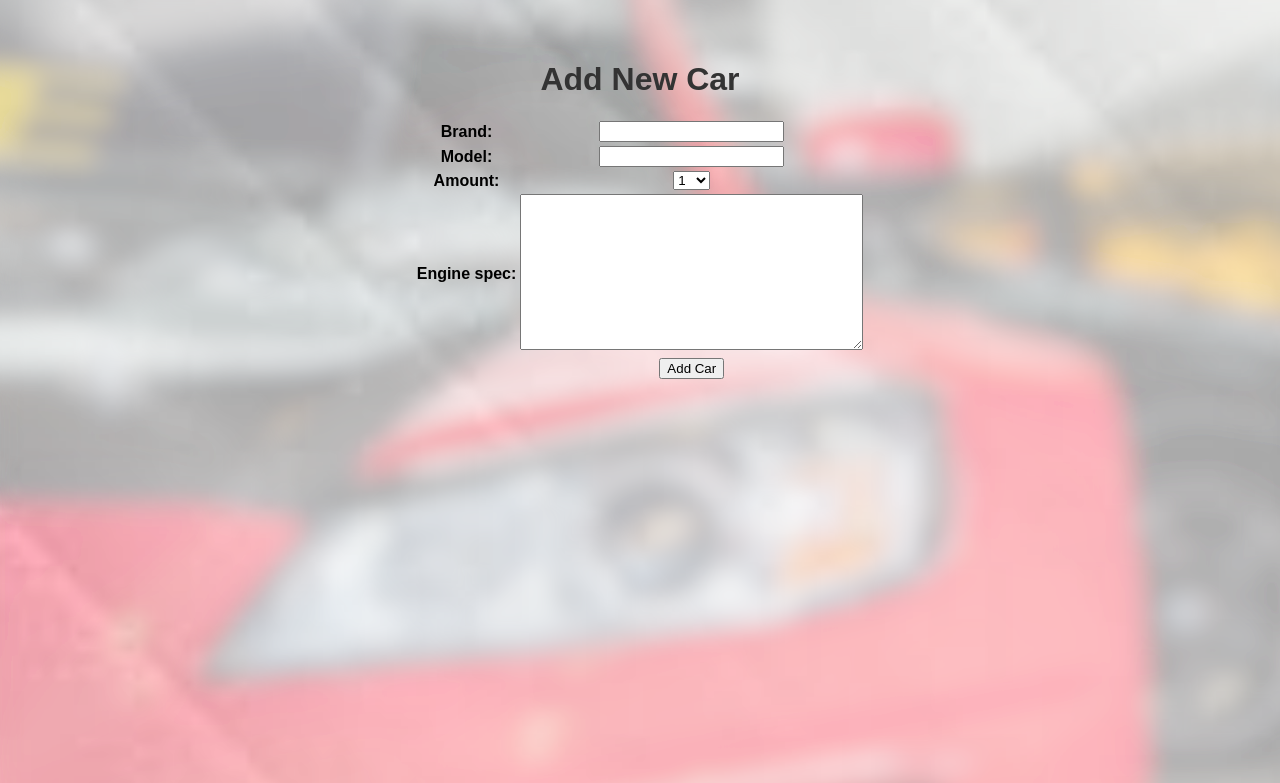
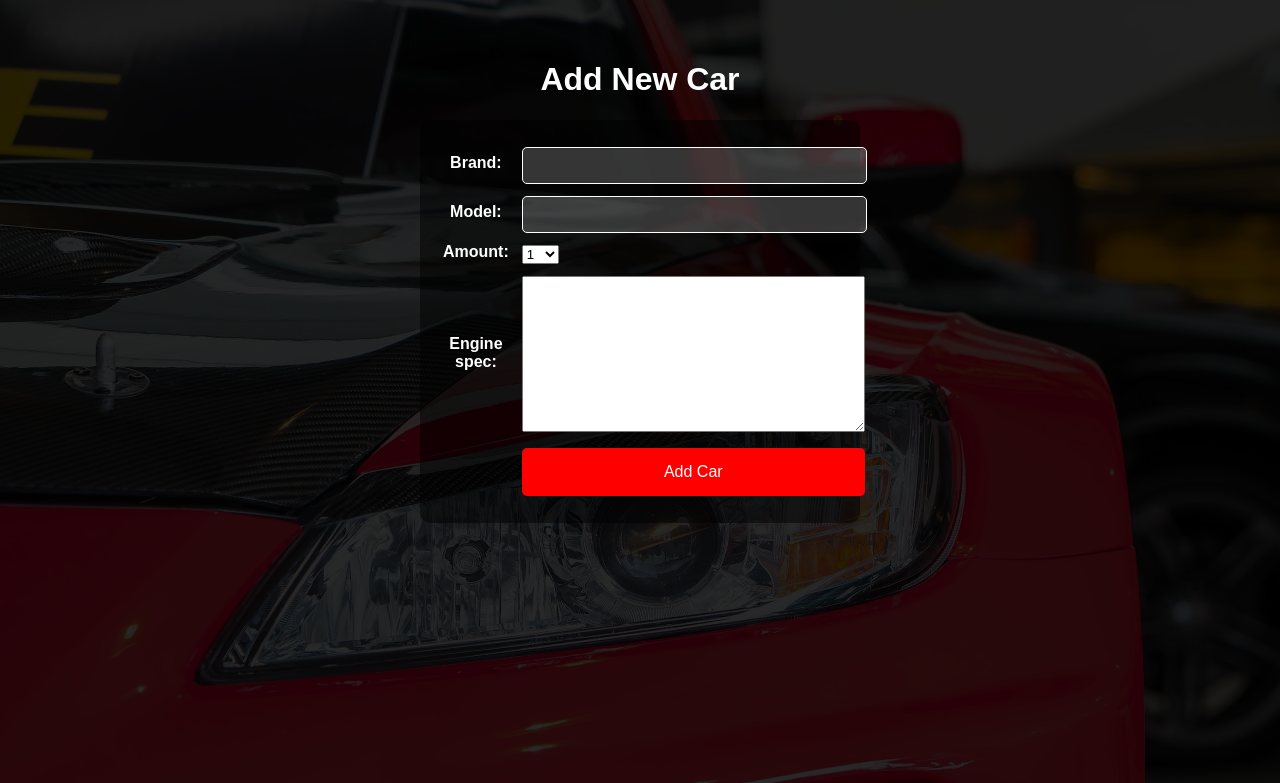
Before and after one commit to andhikarayhan/GarasiGokil, a Django app: page /create-item in a window 1280 px wide. Shown: the top 783 px of the page. Run offline with Django 4.2, Linux system fonts and the light colour scheme.

Commit message:
Modifikasi style dari website

```diff
--- a/appmain/templates/create_item.html
+++ b/appmain/templates/create_item.html
@@ -4,26 +4,71 @@
 {% load static %}
     <title>Fastrack - Add New Car</title>
     <style>
+        /* Replace this block with the updated CSS */
+        form {
+            max-width: 400px;
+            margin: 0 auto;
+            padding: 20px;
+            border-radius: 10px;
+            background-color: rgba(0, 0, 0, 0.5);
+        }
+
+        form table {
+            width: 100%;
+        }
+
+        form table tr {
+            padding: 10px 0;
+        }
+
+        form table td {
+            padding: 5px 10px;
+            text-align: left;
+        }
+
+        form table th label {
+            color: #fff;
+            display: block;
+            margin-bottom: 5px;
+        }
+
+        form table td input[type="text"],
+        form table td input[type="number"] {
+            width: calc(100% - 20px);
+            padding: 10px;
+            border-radius: 5px;
+            border: 1px solid #fff;
+            background-color: rgba(255, 255, 255, 0.2);
+            color: #fff;
+        }
+
+        form table td input[type="submit"] {
+            width: 100%;
+            padding: 15px;
+            border-radius: 5px;
+            border: none;
+            background-color: red;
+            color: #fff;
+            cursor: pointer;
+            font-size: 16px;
+        }
+
+        form table td input[type="submit"]:hover {
+            background-color: #005bb5;
+        }
+
         body {
             font-family: Agrandir, sans-serif;
             background-color: #f0f0f0;
-            background-image: url('{% static "formbg.png" %}');
+            background-image: url('{% static "formdark.png" %}');
             margin: 20px;
             padding: 20px;
             text-align: center;
         }
 
-        h1 {
-            color: #333;
-            text-align: center;
-            margin-bottom: 20px;
+        h1{
+            color: #fff;
         }
-
-        table {
-            margin: 0 auto;
-        }
-
-
     </style>
 {% endblock meta %}
 
--- a/appmain/views.py
+++ b/appmain/views.py
@@ -9,31 +9,11 @@ from appmain.models import Item
 
 def show_main(request):
     items = Item.objects.all()
-    items_count = Item.objects.count() + 3
+    items_count = Item.objects.count()
     context = {
         'app': 'FasTrack',
         'name': 'Andhika Finnanda Rayhan',
         'class': 'PBP E',
-        'cars': [
-            {
-                'brand': 'BMW',
-                'model': 'M3',
-                'amount': 1,
-                'engine_spec': '3.0L Twin-turbocharged I6, 473 hp'
-            },
-            {
-                'brand': 'BMW',
-                'model': 'X5',
-                'amount': 2,
-                'engine_spec': '3.0L Twin-turbocharged I6, 335 hp'
-            },
-            {
-                'brand': 'Mercedes-Benz',
-                'model': 'E-Class',
-                'amount': 1,
-                'engine_spec': '3.0L Twin-turbocharged V6, 362 hp'
-            }
-        ],
         'items': items,
         'items_count': items_count,
     }
```
Also changed, not shown: appmain/templates/main.html (+23 -13 lines), appmain/static/blackbg.jpg (added), appmain/static/formbg.png (deleted), appmain/static/formdark.png (added).
